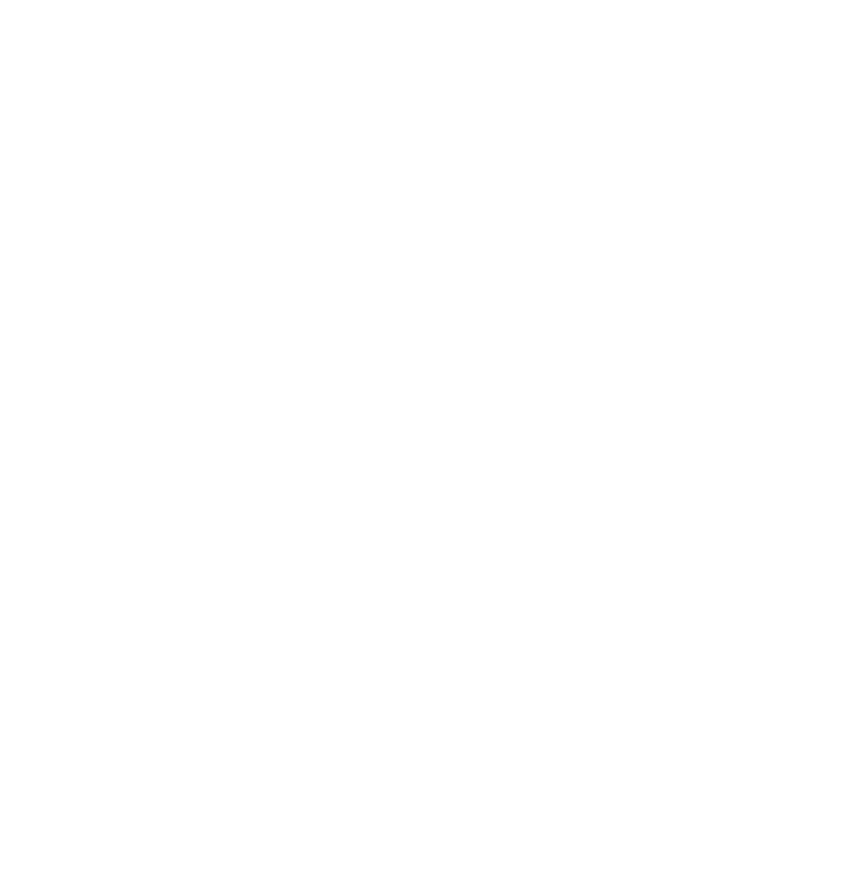
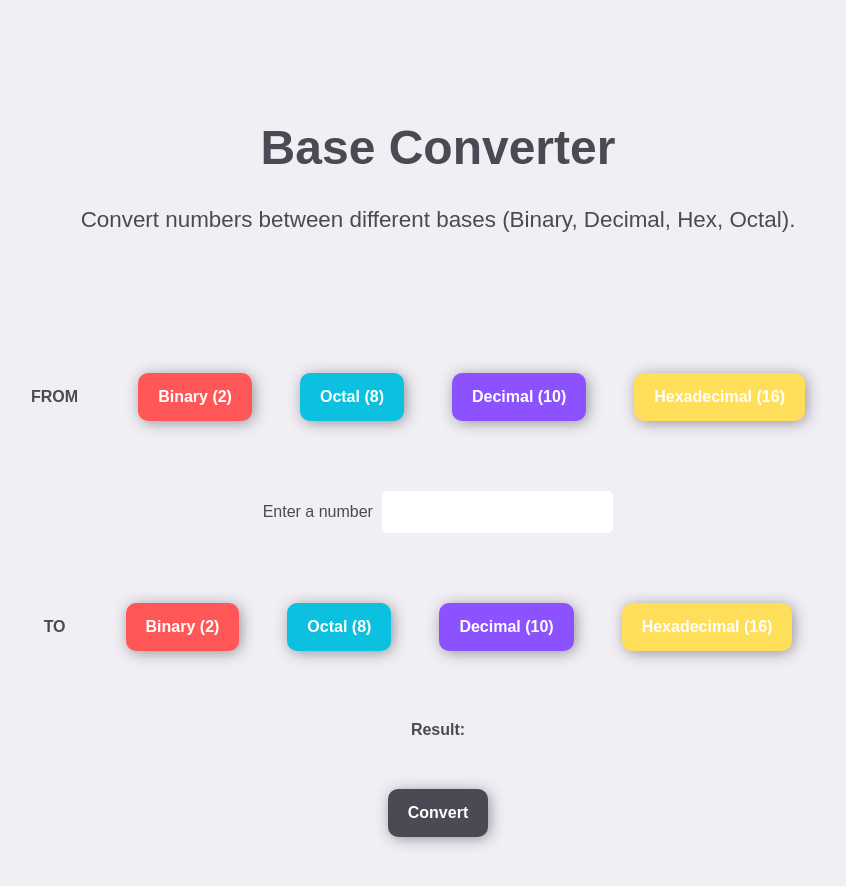
Before and after one commit to MalakGdaea/Base-Converter, a plain HTML site: page index.html in a window 1280 px wide. Shown: the whole page, without its empty margins (202-1048 px from the left). Before the commit the page ends 800 px from the top, so only its background shows below. Drawn offline with Linux system fonts and the light colour scheme.

Commit message:
style the page

```diff
--- a/index.html
+++ b/index.html
@@ -9,7 +9,32 @@
 </head>
 
 <body>
-
+    <header>
+        <h1 class="title">Base Converter</h1>
+        <p>Convert numbers between different bases (Binary, Decimal, Hex, Octal).</p>
+    </header>
+    <section id="convert-from">
+        <span class="sub-title">FROM</span>
+        <div class="buttons-container">
+            <button class="btn binary">Binary (2)</button>
+            <button class="btn octal">Octal (8)</button>
+            <button class="btn decimal">Decimal (10)</button>
+            <button class="btn hex">Hexadecimal (16) </button>
+        </div>
+    </section>
+    <label for="number">Enter a number</label>
+    <input type="text" name="number" id="number" />
+    <section id="convert-to">
+        <span class="sub-title">TO</span>
+        <div class="buttons-container">
+            <button class="btn binary">Binary (2)</button>
+            <button class="btn octal">Octal (8)</button>
+            <button class="btn decimal">Decimal (10)</button>
+            <button class="btn hex">Hexadecimal (16) </button>
+        </div>
+    </section>
+    <span class="sub-title">Result: </span><span id="result"></span>
+    <button id="convert" class="btn">Convert</button>
 </body>
 
 </html>
--- a/style.css
+++ b/style.css
@@ -0,0 +1,90 @@
+body {
+    font-family: sans-serif;
+    background-color: rgb(241, 239, 244);
+    color: #4a4a54;
+    text-align: center;
+    padding: 80px;
+}
+
+header {
+    text-align: center;
+    margin-bottom: 100px;
+}
+
+header .title {
+    font-size: 3rem;
+}
+
+header p {
+    font-size: 1.4rem;
+}
+
+#convert-from, #convert-to {
+    display: flex;
+    align-items: center;
+    justify-content: center;
+    gap: 20px;
+    margin: 30px;
+}
+
+.buttons-container {
+    display: flex;
+    justify-content: center;
+    gap: 3rem;
+    margin: 40px;
+}
+
+.btn {
+    display: flex;
+    align-items: center;
+    height: 3rem;
+    padding:  10px 20px;
+    border: none;
+    border-radius: 10px;
+    color: #ffffff;
+    font-weight: bold;
+    font-size: 1rem;
+    cursor: pointer;
+    box-shadow: 2px 2px 15px -1px #898992;
+    transition: all 0.3s ease-in-out;
+}
+
+.btn:hover {
+    transform: scale(1.2);
+}
+
+.sub-title {
+    font-weight: bold;
+}
+
+.binary {
+    background-color: #ff5757;
+}
+
+.octal {
+    background-color: #0cc0df;
+}
+
+.decimal {
+    background-color: #8c52ff;
+}
+
+.hex {
+    background-color: #ffde59;
+}
+
+#convert {
+    background-color: #4a4a54;
+    margin-top: 50px;
+    display: flex;
+    justify-self: center;
+}
+
+#number {
+    height: 2rem;
+    border: none;
+    border-radius: 5px;
+    padding: 5px;
+    font-size: 17px;
+    margin-left: 5px;
+}
```
